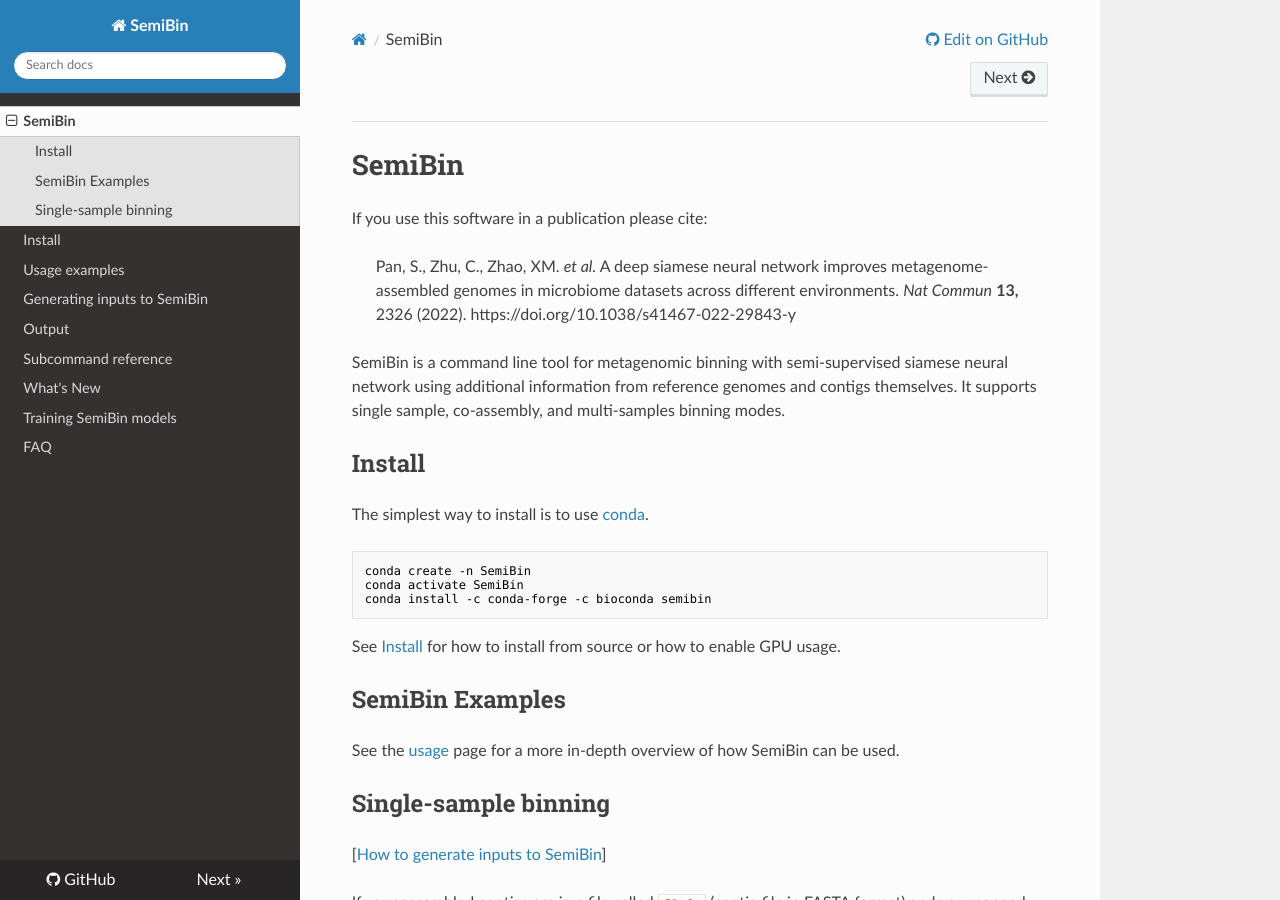
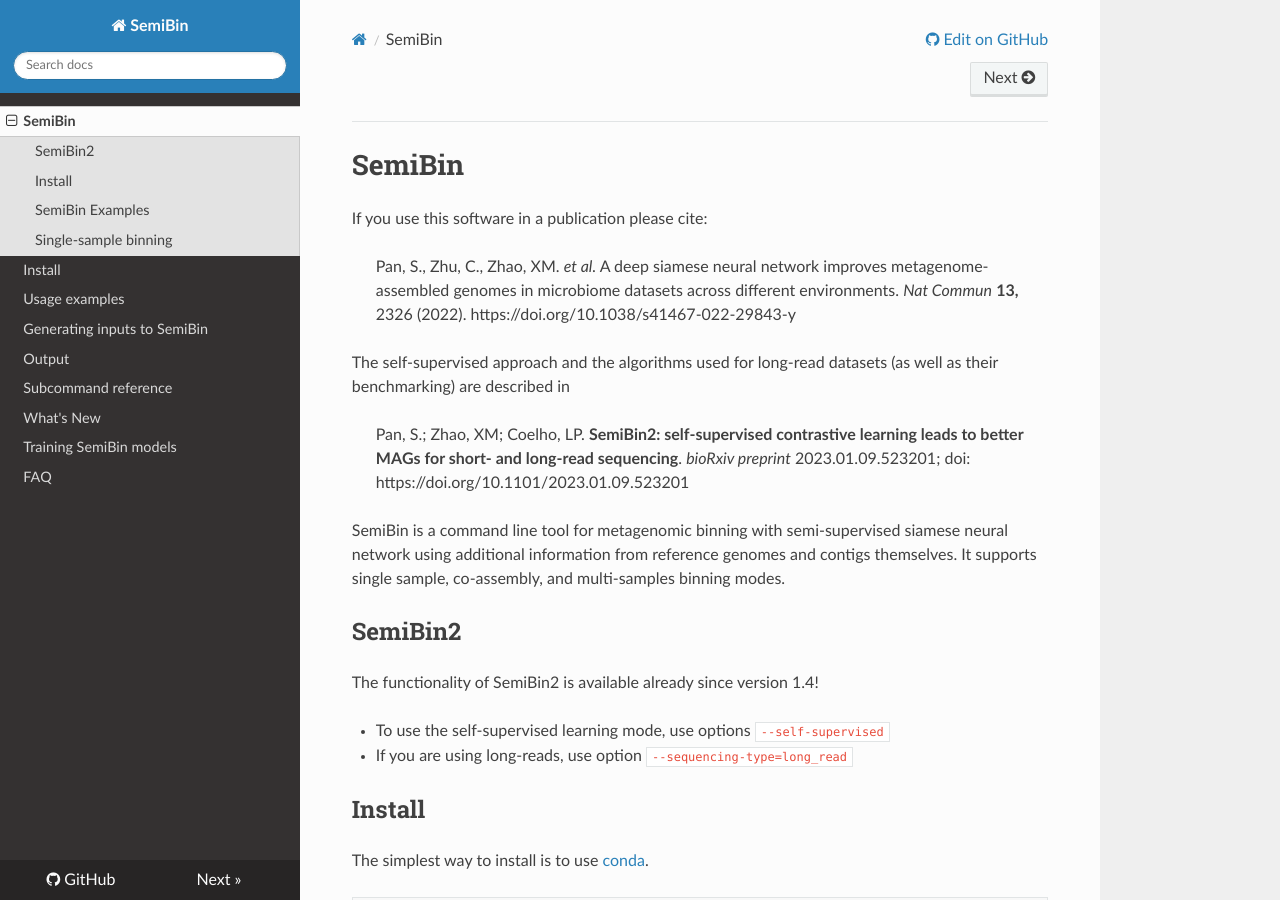
Before and after one commit to BigDataBiology/SemiBin, an MkDocs documentation site: the page built from docs/index.md, in a window 1280 px wide and 900 px high. Built offline with MkDocs 1.6.1, drawn with Linux system fonts in a browser that asks for light colours; nearby versions of some CDN libraries.

Commit message:
DOC State that SemiBin2 functionality is available
/cc #126

```diff
--- a/docs/index.md
+++ b/docs/index.md
@@ -7,8 +7,25 @@
 >  environments. *Nat Commun* **13,** 2326 (2022).
 >  https://doi.org/10.1038/s41467-022-29843-y
 
+The self-supervised approach and the algorithms used for long-read datasets (as
+well as their benchmarking) are described in
+
+> Pan, S.; Zhao, XM; Coelho, LP. **SemiBin2: self-supervised contrastive
+> learning leads to better MAGs for short- and long-read sequencing**. *bioRxiv
+> preprint* 2023.01.09.523201; doi: https://doi.org/10.1101/2023.01.09.523201
+
+
+
 SemiBin is a command line tool for metagenomic binning with semi-supervised siamese neural network using additional information from reference genomes and contigs themselves.
 It supports single sample, co-assembly, and multi-samples binning modes.
+
+## SemiBin2
+
+The functionality of SemiBin2 is available already since version 1.4!
+
+- To use the self-supervised learning mode, use options `--self-supervised`
+- If you are using long-reads, use option `--sequencing-type=long_read`
+
 
 ## Install
 
```
Also changed, not shown: README.md (+7 -0 lines).
